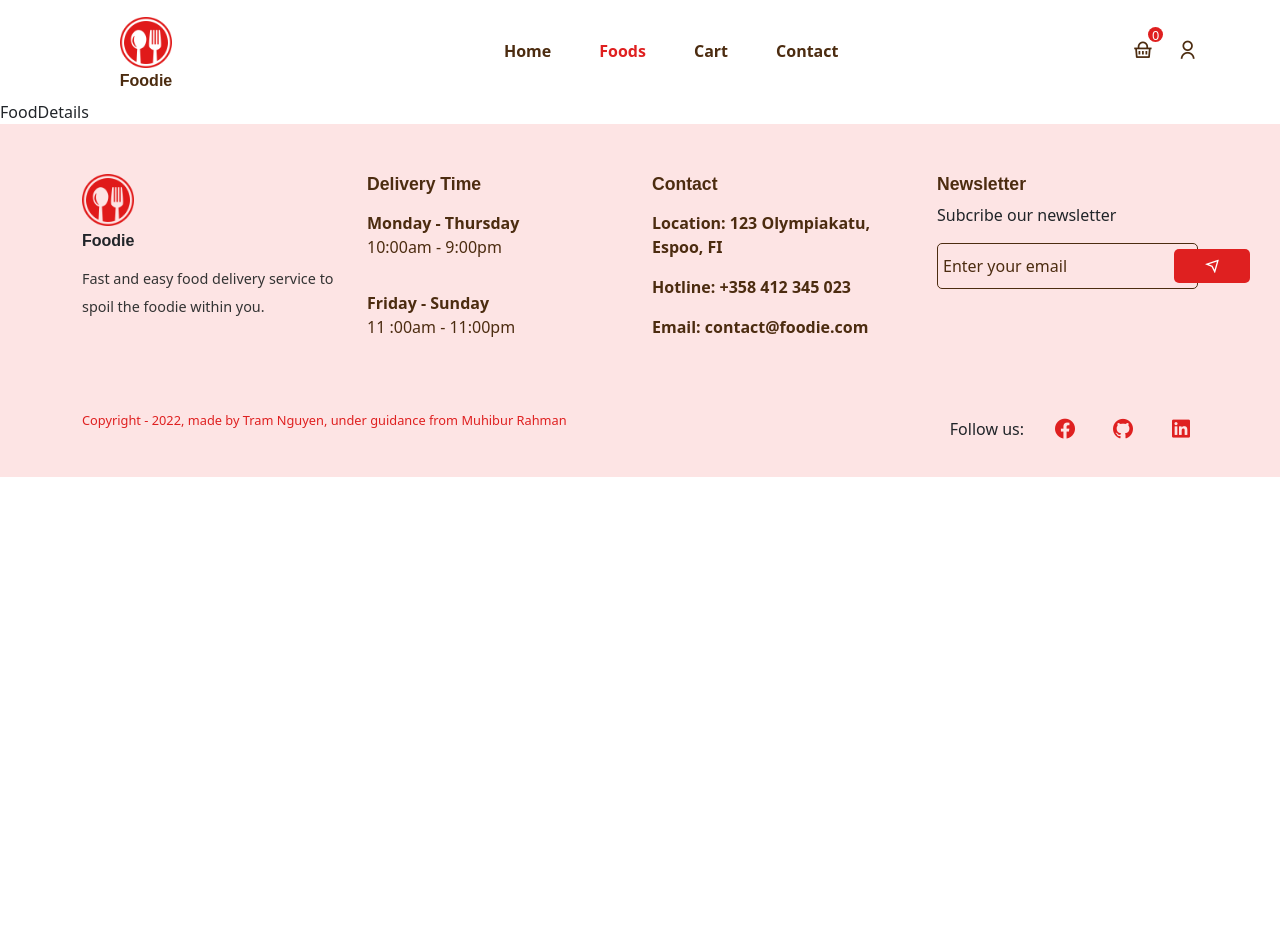
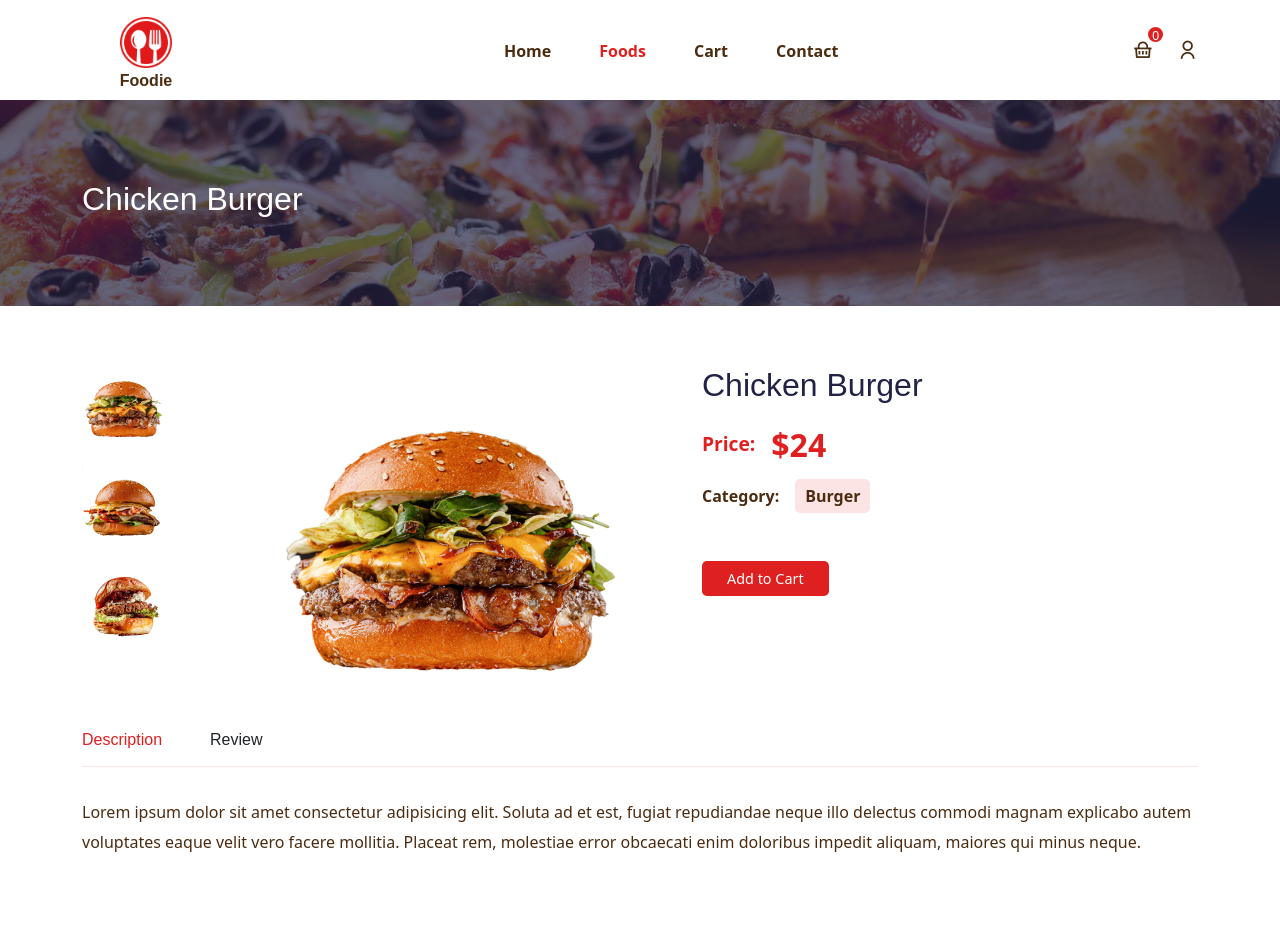
Before and after one commit to KISHORETEC/food-delivery-react-redux-app, a React (Create React App) app: page /foods/01 in a window 1280 px wide. Shown: the top 929 px of the page. Before the commit the page ends 800 px from the top, so only its background shows below. Built offline with nearby package versions, Linux system fonts and the light colour scheme; a web font is replaced by a local one.

Commit message:
Finished Food Details page

```diff
--- a/src/components/Header/Header.jsx
+++ b/src/components/Header/Header.jsx
@@ -50,10 +50,12 @@
     <header className='header' ref={headerRef}>
       <Container>
         <div className='nav__wrapper d-flex align-items-center justify-content-between'>
-          <div className='logo'>
-            <img src={logo} alt='logo' />
-            <h5>Foodie</h5>
-          </div>
+          <Link to='/home'>
+            <div className='logo'>
+              <img src={logo} alt='logo' />
+              <h5>Foodie</h5>
+            </div>
+          </Link>
 
           {/* ======= menu ======= */}
           <div className='navigation' ref={menuRef} onClick={toggleMenu}>
--- a/src/pages/FoodDetails.jsx
+++ b/src/pages/FoodDetails.jsx
@@ -1,7 +1,178 @@
-import React from 'react';
+import React, { useState, useEffect } from 'react';
+import products from '../assets/fake-data/products';
+import { useParams } from 'react-router-dom';
+import Helmet from '../components/Helmet/Helmet';
+import CommonSection from '../components/UI/common-section/CommonSection';
+import { Container, Row, Col } from 'reactstrap';
+import { useDispatch } from 'react-redux';
+import { cartActions } from '../store/shopping-cart/cartSlice';
+import ProductCard from '../components/UI/product-card/ProductCard';
+import '../styles/product-details.css';
+const FoodDetails = () => {
+  const [tab, setTab] = useState('desc');
+  const [enteredName, setEnteredName] = useState('');
+  const [enteredEmail, setEnteredEmail] = useState('');
+  const [reviewMsg, setReviewMsg] = useState('');
+  const { id } = useParams();
+  const product = products.find((product) => product.id === id);
+  const [previewImg, setPreviewImg] = useState(product.image01);
+  const { title, price, category, desc, image01 } = product;
+  const relatedProduct = products.filter((item) => category === item.category);
+  const dispatch = useDispatch();
+  const addItem = () => {
+    dispatch(
+      cartActions.addItem({
+        id,
+        title,
+        price,
+        image01,
+      })
+    );
+  };
 
-const FoodDetails = () => {
-  return <div>FoodDetails</div>;
+  const submitHandler = (e) => {
+    e.preventDefault();
+  };
+
+  useEffect(() => {
+    setPreviewImg(product.image01);
+  }, [product]);
+
+  useEffect(() => {
+    window.scrollTo(0, 0);
+  }, [product]);
+  return (
+    <Helmet title='Food Details'>
+      <CommonSection title={title} />
+      <section>
+        <Container>
+          <Row>
+            <Col lg='2' md='2'>
+              <div className='product__images'>
+                <div
+                  className='img__item mb-3'
+                  onClick={() => setPreviewImg(product.image01)}
+                >
+                  <img src={product.image01} alt='' className='w-50' />
+                </div>
+                <div
+                  className='img__item mb-3'
+                  onClick={() => setPreviewImg(product.image02)}
+                >
+                  <img src={product.image02} alt='' className='w-50' />
+                </div>
+                <div
+                  className='img__item'
+                  onClick={() => setPreviewImg(product.image03)}
+                >
+                  <img src={product.image03} alt='' className='w-50' />
+                </div>
+              </div>
+            </Col>
+            <Col lg='4' md='4'>
+              <div className='product__main-img'>
+                <img src={previewImg} alt='' className='w-100' />
+              </div>
+            </Col>
+            <Col lg='6' md='6'>
+              <div className='single__product-content'>
+                <h2 className='product__title mb-3'>{title}</h2>
+                <p className='product__price'>
+                  Price: <span>${price}</span>
+                </p>
+                <p className='category mb-5'>
+                  Category: <span>{category}</span>
+                </p>
+                <button onClick={addItem} className='addToCart__btn'>
+                  Add to Cart
+                </button>
+              </div>
+            </Col>
+            <Col lg='12'>
+              <div className='tabs d-flex align-items-center gap-5 py-2'>
+                <h6
+                  className={tab === 'desc' ? 'tab__active' : ''}
+                  onClick={() => setTab('desc')}
+                >
+                  Description
+                </h6>
+                <h6
+                  className={tab === 'rev' ? 'tab__active' : ''}
+                  onClick={() => setTab('rev')}
+                >
+                  Review
+                </h6>
+              </div>
+
+              {tab === 'desc' ? (
+                <div className='tab__content'>
+                  <p>{desc}</p>
+                </div>
+              ) : (
+                <div className='tab__form mb-3'>
+                  <div className='review pt-5'>
+                    <p className='user__name mb-0'>John Doe</p>
+                    <p className='user__email'>johndoe@gmail.com</p>
+                    <p className='feedback__text'>Great food</p>
+                  </div>
+
+                  <div className='review'>
+                    <p className='user__name mb-0'>John Doe</p>
+                    <p className='user__email'>johndoe@gmail.com</p>
+                    <p className='feedback__text'>Great food</p>
+                  </div>
+                  <div className='review'>
+                    <p className='user__name mb-0'>{enteredName}</p>
+                    <p className='user__email'>{enteredEmail}</p>
+                    <p className='feedback__text'>{reviewMsg}</p>
+                  </div>
+                  <form className='form' onSubmit={submitHandler}>
+                    <div className='form__group'>
+                      <input
+                        type='text'
+                        placeholder='Enter your name'
+                        onChange={(e) => setEnteredName(e.target.value)}
+                        required
+                      />
+                    </div>
+                    <div className='form__group'>
+                      <input
+                        type='text'
+                        placeholder='Enter your email'
+                        onChange={(e) => setEnteredEmail(e.target.value)}
+                        required
+                      />
+                    </div>
+                    <div className='form__group'>
+                      <textarea
+                        rows={5}
+                        type='text'
+                        placeholder='Leave your feedback here'
+                        onChange={(e) => setReviewMsg(e.target.value)}
+                        required
+                      />
+                    </div>
+                    <button type='submit' className='addToCart__btn'>
+                      Submit
+                    </button>
+                  </form>
+                </div>
+              )}
+            </Col>
+            <Col lg='12' className='mb-5 mt-4'>
+              <h2 className='related__product-title'>You might also like</h2>
+            </Col>
+
+            {relatedProduct.map((item) => (
+              <Col lg='3' md='4' sm='6' xs='6' className='mb-4' key={item.id}>
+                <ProductCard item={item} />
+              </Col>
+            ))}
+          </Row>
+        </Container>
+      </section>
+    </Helmet>
+  );
 };
 
 export default FoodDetails;
--- /dev/null
+++ b/src/styles/product-details.css
@@ -0,0 +1,157 @@
+@import '../index.css';
+
+.single__product-content {
+  padding-left: 50px;
+}
+
+.product__price {
+  display: flex;
+  align-items: center;
+  column-gap: 1rem;
+  margin-bottom: 0;
+}
+
+.product__price span {
+  font-size: 2rem;
+}
+
+.category {
+  font-weight: 600;
+  color: var(--primary-color);
+  display: flex;
+  align-items: center;
+  column-gap: 1rem;
+  margin-top: 10px;
+}
+
+.category span {
+  padding: 5px 10px;
+  background: var(--third-color);
+  color: var(--primary-color);
+  border-radius: 5px;
+}
+
+.tabs {
+  border-bottom: 1px solid var(--third-color);
+}
+
+.tabs h6 {
+  cursor: pointer;
+}
+.tab__content {
+  padding: 30px 0px;
+}
+
+.tab__content p {
+  line-height: 30px;
+  color: var(--primary-color);
+}
+
+.tab__active {
+  color: var(--secondary-color);
+}
+
+.form {
+  width: 60%;
+  margin: auto;
+  background: var(--third-color);
+  padding: 20px;
+  border-radius: 5px;
+}
+
+.form__group {
+  margin-bottom: 30px;
+}
+
+.form__group input,
+.form__group textarea {
+  width: 100%;
+  background: transparent;
+  padding: 7px 20px;
+  border: none;
+  border-bottom: 1px solid #2122454c;
+}
+
+.form__group input:focus,
+.form__group textarea:focus {
+  outline: none;
+}
+
+.user__name {
+  font-weight: 600;
+  color: var(--primary-color);
+}
+
+.user__email {
+  font-size: 0.8rem;
+}
+
+.feedback__text {
+  color: #212245b6;
+}
+
+.img__item {
+  transition: 0.4s;
+}
+
+.img__item:hover {
+  transform: scale(1.1);
+}
+
+.related__product-title {
+  font-size: 1.4rem;
+}
+
+@media only screen and (max-width: 768px) {
+  .product__title {
+    font-size: 1.2rem;
+  }
+  .product__price,
+  .product__price span {
+    font-size: 1rem;
+  }
+  .category,
+  .category span {
+    font-size: 0.8rem !important;
+  }
+
+  .tabs {
+    margin-top: 30px;
+  }
+
+  .tab h6 {
+    font-size: 0.9rem;
+  }
+  .tab__content p,
+  .user__name,
+  .feedback__text {
+    font-size: 0.8rem;
+  }
+  .user__email {
+    font-size: 0.7rem;
+  }
+
+  .form {
+    width: 100% !important;
+    margin-top: 50px;
+  }
+
+  .form__group input::placeholder,
+  .form__group textarea::placeholder {
+    font-size: 0.8rem;
+  }
+  .related__product-title {
+    font-size: 1.2rem;
+  }
+}
+
+@media only screen and (max-width: 576px) {
+  .product__images {
+    display: flex;
+    flex-direction: row;
+  }
+
+  .product__main-img {
+    margin-bottom: 20px;
+  }
+}
```
